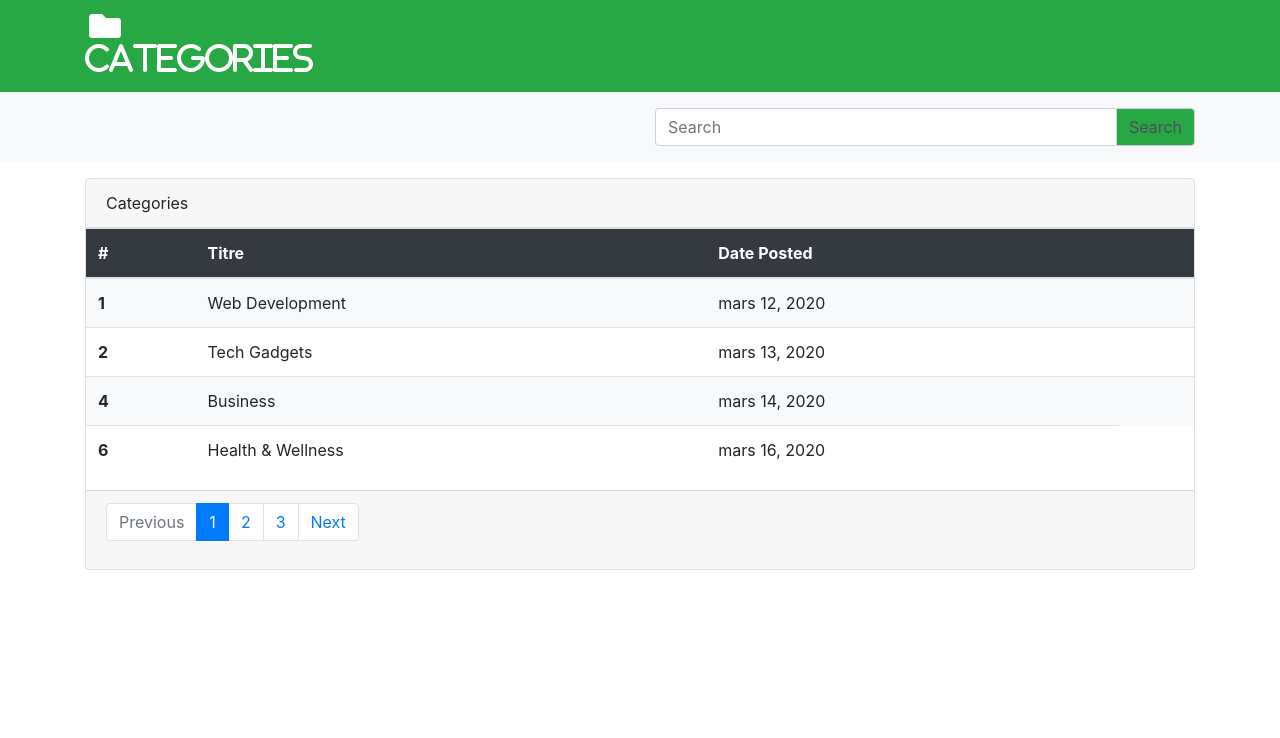
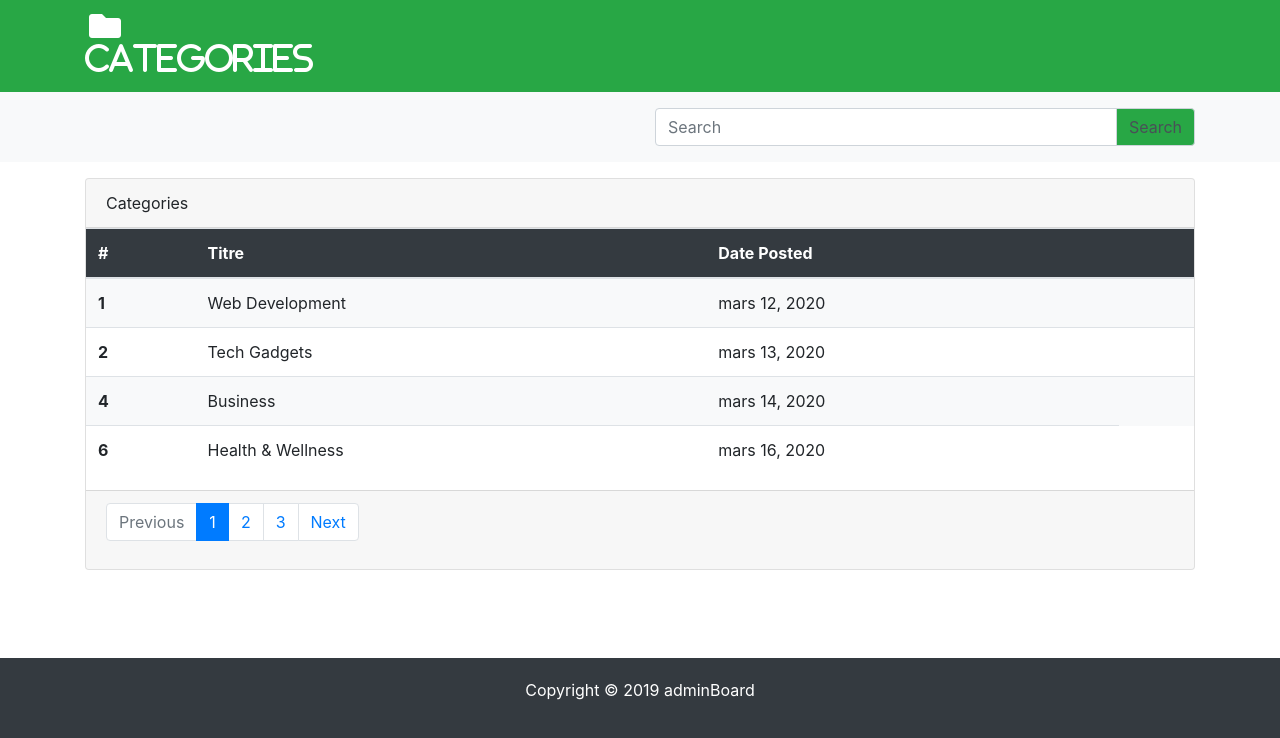
Before and after one commit to Hariratou/AdminBoard, a plain HTML site: page index2.html in a window 1280 px wide. Shown: the part 62-800 px from the top of the page. Drawn offline with nearby package versions, Linux system fonts and the light colour scheme.

Commit message:
Update index2.html

```diff
--- a/index2.html
+++ b/index2.html
@@ -1,6 +1,5 @@
 <!DOCTYPE html>
 <html lang="en">
-
 <head>
   <meta charset="UTF-8">
   <meta name="viewport" content="width=device-width, initial-scale=1.0">
@@ -70,9 +69,7 @@
                 </li>
               </ul>
             </div>
-
           </div>
-
         </nav>
       </div>
     </div>
@@ -175,7 +172,7 @@
 
   <!--footer-->
   <footer class="" style="padding-top: 400px;">
-    <div class="container-fluid bg-dark text-white mt-3" style="padding-top: 20px; padding-bottom: 20px;">
+    <div class="container-fluid bg-dark text-white mt-3" style="padding-top: 20px; padding-bottom: 20px; position: absolute; bottom: 0px;">
       <div class="container">
         <div class="col text-center">
           <p>Copyright © 2019 adminBoard</p>
@@ -184,5 +181,4 @@
     </div>
   </footer>
 </body>
-
 </html>
```
